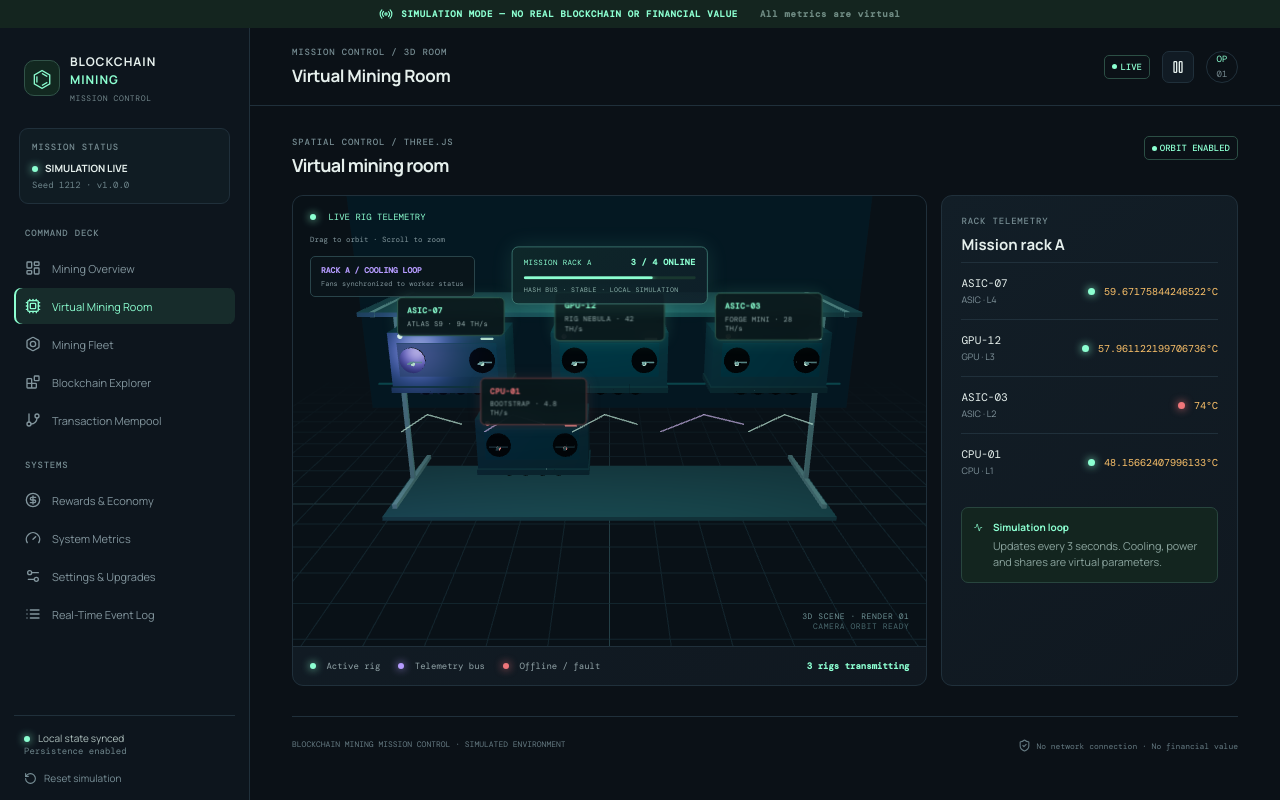
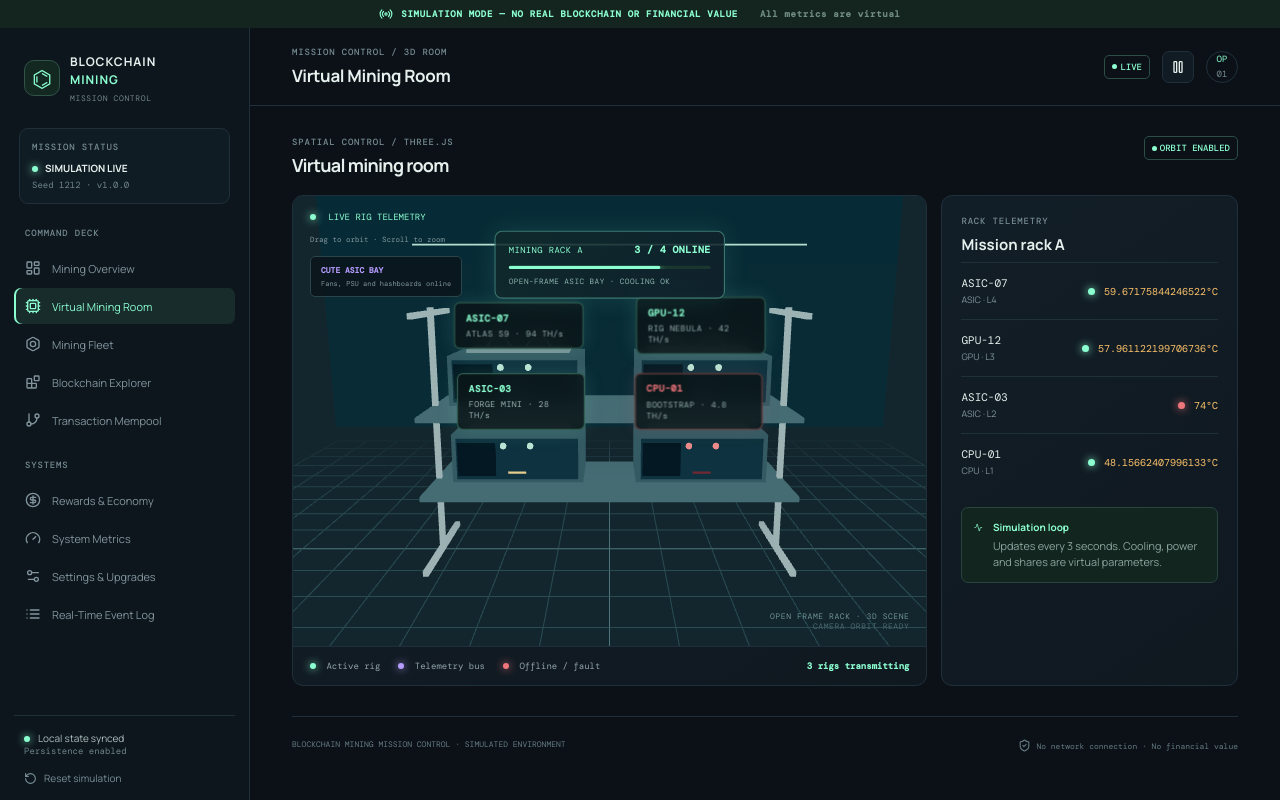
Before and after one commit to bangke1212/Game-mining-versi-1.0, a Next.js app: page / in a window 1280 px wide. Both pictures are taken after a click on the button "Virtual Mining Room". Built offline with nearby package versions, Linux system fonts and the light colour scheme.

Commit message:
feat: redesign mining room as cute asic rack

```diff
--- a/app/mine-3d-scene.tsx
+++ b/app/mine-3d-scene.tsx
@@ -9,36 +9,31 @@ const lavender = "#b69cff";
 const amber = "#ffc46b";
 const coral = "#ef767a";
 
-type RigProps = { position: [number, number, number]; active: boolean; accent: string; label: string; type: string; hashrate: number; };
+type MinerProps = { position: [number, number, number]; active: boolean; accent: string; label: string; type: string; hashrate: number; };
 
-function Fan({ active, position, scale = 1 }: { active: boolean; position: [number, number, number]; scale?: number }) {
+function Fan({ active, accent, scale = 1 }: { active: boolean; accent: string; scale?: number }) {
   const rotor = useRef<THREE.Group>(null);
-  useFrame((_, delta) => { if (rotor.current && active) rotor.current.rotation.z -= delta * 11; });
-  return <group position={position} scale={scale} rotation={[Math.PI / 2, 0, 0]}><mesh><cylinderGeometry args={[.27, .27, .045, 20]} /><meshStandardMaterial color="#15222a" metalness={.7} roughness={.25} /></mesh><group ref={rotor}>{[0, 1, 2, 3].map((index) => <mesh key={index} rotation={[0, 0, index * Math.PI / 2]} position={[0, 0, .035]}><boxGeometry args={[.06, .42, .025]} /><meshStandardMaterial color={active ? "#6e8a8f" : "#394a50"} metalness={.5} /></mesh>)}</group><mesh position={[0, 0, .07]}><sphereGeometry args={[.055, 10, 10]} /><meshBasicMaterial color={active ? mint : coral} /></mesh></group>;
+  useFrame((_, delta) => { if (rotor.current && active) rotor.current.rotation.z -= delta * 10; });
+  return <group scale={scale} rotation={[Math.PI / 2, 0, 0]}><mesh><cylinderGeometry args={[.38, .38, .055, 24]} /><meshBasicMaterial color="#10232b" /></mesh><mesh rotation={[0, 0, 0]}><torusGeometry args={[.31, .055, 10, 24]} /><meshBasicMaterial color={accent} /></mesh><group ref={rotor}>{[0, 1, 2, 3, 4].map((index) => <mesh key={index} rotation={[0, 0, index * Math.PI / 2.5]} position={[0, 0, .04]}><boxGeometry args={[.07, .48, .025]} /><meshBasicMaterial color={active ? "#d8e5df" : "#60737a"} /></mesh>)}</group><mesh position={[0, 0, .08]}><sphereGeometry args={[.07, 12, 12]} /><meshBasicMaterial color={active ? accent : coral} /></mesh></group>;
 }
 
-function GpuBank({ active, accent }: { active: boolean; accent: string }) { return <group position={[0, -.03, .06]}>{[-.56, -.19, .19, .56].map((x, i) => <group key={i} position={[x, 0, 0]}><mesh><boxGeometry args={[.27, .22, .72]} /><meshStandardMaterial color="#263640" metalness={.65} roughness={.3} /></mesh><mesh position={[0, 0, .37]}><boxGeometry args={[.2, .12, .03]} /><meshStandardMaterial color={accent} emissive={accent} emissiveIntensity={active ? 1.4 : .05} /></mesh><Fan active={active} position={[0, 0, .4]} scale={.42} /></group>)}</group>; }
+function PowerSupply({ active }: { active: boolean }) { return <group position={[.82, 0, .02]}><mesh><boxGeometry args={[.48, .58, .78]} /><meshBasicMaterial color="#d3d9d4" /></mesh><mesh position={[0, 0, .4]}><boxGeometry args={[.34, .3, .025]} /><meshBasicMaterial color="#20343a" /></mesh><Fan active={active} accent={mint} scale={.35} /></group>; }
 
-function MiningRig({ position, active, accent, label, type, hashrate }: RigProps) {
-  const beacon = useRef<THREE.Mesh>(null);
-  useFrame((state) => { if (beacon.current) { const pulse = active ? 1.2 + Math.sin(state.clock.elapsedTime * 4) * .45 : .08; (beacon.current.material as THREE.MeshStandardMaterial).emissiveIntensity = pulse; } });
-  return <group position={position}><mesh position={[0, 0, 0]} castShadow><boxGeometry args={[2.5, .12, 1.22]} /><meshStandardMaterial color="#2c4650" metalness={.55} roughness={.32} /></mesh><mesh position={[0, .66, 0]} castShadow><boxGeometry args={[2.45, 1.15, 1.16]} /><meshStandardMaterial color="#27424d" metalness={.55} roughness={.32} emissive="#0d252d" emissiveIntensity={active ? .45 : .12} /></mesh><mesh position={[0, .66, .59]}><boxGeometry args={[2.08, .72, .025]} /><meshStandardMaterial color="#16313b" metalness={.25} roughness={.45} emissive="#09242c" emissiveIntensity={active ? .8 : .25} /></mesh><GpuBank active={active} accent={accent} /><Fan active={active} position={[-.73, .66, .635]} /><Fan active={active} position={[.73, .66, .635]} /><mesh ref={beacon} position={[-.94, 1.17, .64]}><sphereGeometry args={[.055, 12, 12]} /><meshStandardMaterial color={active ? accent : coral} emissive={active ? accent : coral} /></mesh><mesh position={[.86, 1.12, .64]}><boxGeometry args={[.26, .04, .025]} /><meshBasicMaterial color={active ? mint : coral} /></mesh><Html position={[0, 1.48, .05]} center distanceFactor={10}><div className={`rig-label ${active ? "active" : "fault"}`}><b>{label}</b><small>{type} · {hashrate} TH/s</small></div></Html></group>;
+function CuteMiner({ position, active, accent, label, type, hashrate }: MinerProps) {
+  const status = active ? mint : coral;
+  return <group position={position}><mesh castShadow><boxGeometry args={[2.35, .88, 1.35]} /><meshBasicMaterial color="#405c63" /></mesh><mesh position={[0, 0, .69]}><boxGeometry args={[2.18, .74, .035]} /><meshBasicMaterial color="#23404a" /></mesh><mesh position={[-.72, 0, .72]}><boxGeometry args={[.68, .6, .04]} /><meshBasicMaterial color="#142a34" /></mesh><Fan active={active} accent={accent} scale={.78} /><PowerSupply active={active} /><mesh position={[-.24, .25, .74]}><sphereGeometry args={[.06, 10, 10]} /><meshBasicMaterial color={status} /></mesh><mesh position={[.24, .25, .74]}><sphereGeometry args={[.06, 10, 10]} /><meshBasicMaterial color={status} /></mesh><mesh position={[0, -.24, .74]}><boxGeometry args={[.32, .035, .025]} /><meshBasicMaterial color={active ? accent : "#71373e"} /></mesh><mesh position={[0, .48, -.2]}><boxGeometry args={[1.85, .06, .9]} /><meshBasicMaterial color="#6d8588" /></mesh><Line points={[[-.7, .49, -.45], [-.45, .8, -.45], [-.2, .49, -.45]]} color={accent} lineWidth={2} /><Line points={[[.05, .49, -.45], [.3, .8, -.45], [.55, .49, -.45]]} color={accent} lineWidth={2} /><Html position={[0, .93, .05]} center distanceFactor={10}><div className={`rig-label ${active ? "active" : "fault"}`}><b>{label}</b><small>{type} · {hashrate} TH/s</small></div></Html></group>;
 }
 
 function Rack({ online }: { online: number }) {
-  const rigs = useMemo(() => [
-    { x: -3.4, y: .9, label: "ASIC-07", type: "ATLAS S9", rate: 94, accent: mint },
-    { x: 0, y: .9, label: "GPU-12", type: "RIG NEBULA", rate: 42, accent: lavender },
-    { x: 3.4, y: .9, label: "ASIC-03", type: "FORGE MINI", rate: 28, accent: amber },
-    { x: -1.7, y: -1.0, label: "CPU-01", type: "BOOTSTRAP", rate: 4.8, accent: mint },
+  const miners = useMemo(() => [
+    { x: -1.65, y: 1.15, label: "ASIC-07", type: "ATLAS S9", rate: 94, accent: mint },
+    { x: 1.65, y: 1.15, label: "GPU-12", type: "RIG NEBULA", rate: 42, accent: lavender },
+    { x: -1.65, y: -.25, label: "ASIC-03", type: "FORGE MINI", rate: 28, accent: amber },
+    { x: 1.65, y: -.25, label: "CPU-01", type: "BOOTSTRAP", rate: 4.8, accent: mint },
   ], []);
-  return <group>{[-1, 1].map((x) => <group key={x} position={[x * 4.7, .5, -.35]}><mesh position={[0, 0, 0]}><boxGeometry args={[.1, 4.3, .1]} /><meshStandardMaterial color="#66838a" metalness={.55} /></mesh><mesh position={[0, 2.1, 0]}><boxGeometry args={[.1, .1, 2.9]} /><meshStandardMaterial color="#66838a" metalness={.55} /></mesh><mesh position={[0, -2.1, 0]}><boxGeometry args={[.1, .1, 2.9]} /><meshStandardMaterial color="#66838a" metalness={.55} /></mesh></group>)}<mesh position={[0, 2.6, -.35]}><boxGeometry args={[10, .09, 2.9]} /><meshStandardMaterial color="#3a5962" metalness={.55} roughness={.3} /></mesh>{rigs.map((rig, index) => <MiningRig key={rig.label} position={[rig.x, rig.y, 0]} active={index < online} accent={rig.accent} label={rig.label} type={rig.type} hashrate={rig.rate} />)}<mesh position={[0, -1.9, -.35]}><boxGeometry args={[10, .09, 2.9]} /><meshStandardMaterial color="#3a5962" metalness={.55} roughness={.3} /></mesh></group>;
+  return <group>{[-3.25, 3.25].map((x) => <group key={x}><mesh position={[x, .1, 0]}><boxGeometry args={[.1, 4.6, .1]} /><meshBasicMaterial color="#8aa3a5" /></mesh><mesh position={[x, 2.3, 0]}><boxGeometry args={[.1, .1, 2.5]} /><meshBasicMaterial color="#8aa3a5" /></mesh><mesh position={[x, -2.2, 0]}><boxGeometry args={[.1, .1, 2.5]} /><meshBasicMaterial color="#8aa3a5" /></mesh></group>)}{[.55, -.85].map((y) => <mesh key={y} position={[0, y, 0]}><boxGeometry args={[6.6, .09, 2.35]} /><meshBasicMaterial color="#4b686e" /></mesh>)}{miners.map((miner, index) => <CuteMiner key={miner.label} position={[miner.x, miner.y, 0]} active={index < online} accent={miner.accent} label={miner.label} type={miner.type} hashrate={miner.rate} />)}</group>;
 }
 
-function CableBus() { const cables = [[-4.5, 0, .72, -3.2, .15, .65], [-2.7, 0, .72, -1.4, .15, .65], [-.8, 0, .72, .6, .15, .65], [1.1, 0, .72, 2.9, .15, .65], [3, 0, .72, 4.4, .15, .65]] as [number, number, number, number, number, number][]; return <group>{cables.map((c, i) => <Line key={i} points={[[c[0], c[1], c[2]], [(c[0] + c[3]) / 2, .45, .9], [c[3], c[4], c[5]]]} color={i % 2 ? lavender : mint} lineWidth={1.4} transparent opacity={.7} />)}</group>; }
+function Room({ online }: { online: number }) { return <><color attach="background" args={["#13262d"]} /><fog attach="fog" args={["#13262d", 12, 25]} /><ambientLight intensity={2.6} /><hemisphereLight args={["#e3fff4", "#244650", 2.3]} /><pointLight position={[0, 5, 5]} intensity={35} color="#d9fff3" /><pointLight position={[-5, 1, 3]} intensity={18} color={lavender} /><gridHelper args={[18, 18, "#4c767b", "#294b52"]} position={[0, -2.25, 0]} /><mesh position={[0, 2.5, -2]}><planeGeometry args={[12, 5.5]} /><meshBasicMaterial color="#1d3b44" /></mesh><mesh position={[0, 3.6, -1.7]}><boxGeometry args={[8, .035, .035]} /><meshBasicMaterial color={mint} /></mesh><Rack online={online} /><Html position={[0, 3.15, .1]} center distanceFactor={9}><div className="room-holo"><div><span>MINING RACK A</span><b>{online} / 4 ONLINE</b></div><div className="holo-bar"><i style={{ width: `${online / 4 * 100}%` }} /></div><small>OPEN-FRAME ASIC BAY · COOLING OK</small></div></Html></>; }
 
-function HoloPanel({ online }: { online: number }) { return <Html position={[0, 3.25, .1]} center distanceFactor={9}><div className="room-holo"><div><span>MISSION RACK A</span><b>{online} / 4 ONLINE</b></div><div className="holo-bar"><i style={{ width: `${online / 4 * 100}%` }} /></div><small>HASH BUS · STABLE · LOCAL SIMULATION</small></div></Html>; }
-
-function Room({ online }: { online: number }) { return <><color attach="background" args={["#091117"]} /><fog attach="fog" args={["#091117", 12, 27]} /><ambientLight intensity={2.2} /><hemisphereLight args={["#d8fff2", "#15333b", 2.1]} /><pointLight position={[0, 5, 3]} intensity={42} color={mint} /><pointLight position={[-5, 1, 4]} intensity={24} color={lavender} /><spotLight position={[0, 8, 4]} angle={.65} penumbra={.7} intensity={55} color="#d6fff2" castShadow /><gridHelper args={[22, 22, "#244047", "#12252d"]} position={[0, -2.08, 0]} /><mesh position={[0, 2.65, -1.8]}><boxGeometry args={[12, 5.8, .08]} /><meshBasicMaterial color="#142b35" /></mesh><mesh position={[0, .4, -1.7]}><boxGeometry args={[11.5, .04, .04]} /><meshBasicMaterial color="#27565a" /></mesh><Rack online={online} /><CableBus /><HoloPanel online={online} /></>; }
-
-export default function Mine3DScene({ online }: { online: number }) { return <div className="room-canvas"><Canvas shadows camera={{ position: [0, 4.8, 14], fov: 38 }} dpr={[1, 1.6]}><Room online={online} /><OrbitControls enablePan={false} minDistance={7} maxDistance={18} maxPolarAngle={Math.PI / 2.03} target={[0, 0, 0]} /></Canvas><div className="room-hud"><span><i /> LIVE RIG TELEMETRY</span><small>Drag to orbit · Scroll to zoom</small><div className="hud-card"><b>RACK A / COOLING LOOP</b><small>Fans synchronized to worker status</small></div></div><div className="room-corner">3D SCENE · RENDER 01<br /><span>CAMERA ORBIT READY</span></div></div>; }
+export default function Mine3DScene({ online }: { online: number }) { return <div className="room-canvas"><Canvas shadows camera={{ position: [0, 2.8, 12], fov: 38 }} dpr={[1, 1.6]}><Room online={online} /><OrbitControls enablePan={false} minDistance={7} maxDistance={16} maxPolarAngle={Math.PI / 2.02} target={[0, .3, 0]} /></Canvas><div className="room-hud"><span><i /> LIVE RIG TELEMETRY</span><small>Drag to orbit · Scroll to zoom</small><div className="hud-card"><b>CUTE ASIC BAY</b><small>Fans, PSU and hashboards online</small></div></div><div className="room-corner">OPEN FRAME RACK · 3D SCENE<br /><span>CAMERA ORBIT READY</span></div></div>; }
```
